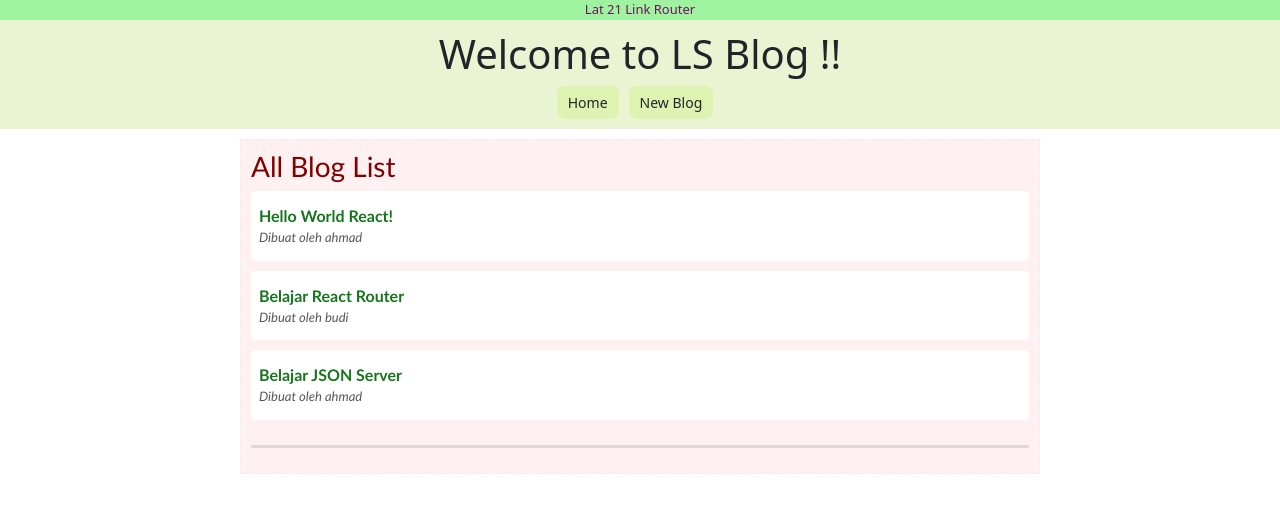
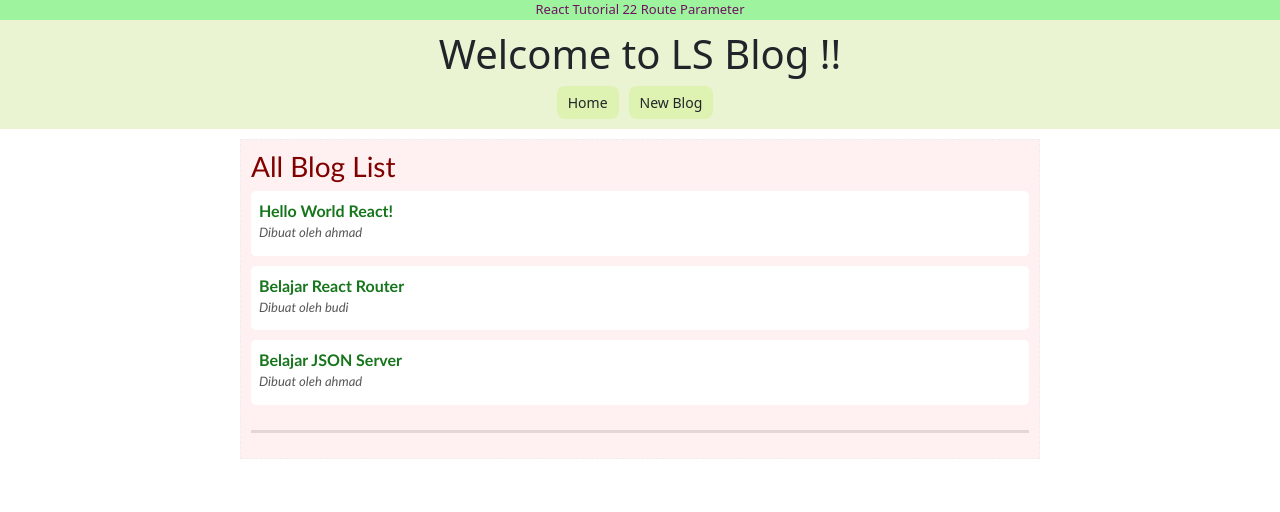
Before and after one commit to incyberz/belajar-react-js, a React (Create React App) app in the folder ls-blog/: page / in a window 1280 px wide. Shown: the top 512 px of the page. Built offline with nearby package versions, Linux system fonts and the light colour scheme; data requests are answered from the project's data file.

Commit message:
React Tutorial 22 Route Parameter

```diff
--- a/ls-blog/src/App.css
+++ b/ls-blog/src/App.css
@@ -78,6 +78,7 @@
   margin-top: 5px;
   font-weight: bold;
   color: rgb(23, 117, 28);
+  text-decoration: none;
 }
 
 .pembuat-blog{
--- a/ls-blog/src/App.jsx
+++ b/ls-blog/src/App.jsx
@@ -2,11 +2,12 @@ import "./App.css";
 import Navbar from "./Navbar";
 import Home from "./Home";
 import Create from "./Create";
+import BlogDetail from "./BlogDetail";
 import "bootstrap/dist/css/bootstrap.css";
 import { BrowserRouter as Router, Route, Switch } from "react-router-dom";
 
 function App() {
-  const judulLat = "Lat 21 Link Router ";
+  const judulLat = "React Tutorial 22 Route Parameter";
 
   return (
     <Router>
@@ -16,7 +17,8 @@ function App() {
         <div className="content">
           <Switch>
             <Route exact path="/" component={Home} />
-            <Route path="/create" component={Create} />
+            <Route exact path="/create" component={Create} />
+            <Route path="/blogs/:id" component={BlogDetail} />
           </Switch>
         </div>
       </div>
--- /dev/null
+++ b/ls-blog/src/BlogDetail.jsx
@@ -0,0 +1,13 @@
+import { useParams } from "react-router-dom";
+
+const BlogDetail = () => {
+  const { id } = useParams();
+  return (
+    <div className="BlogDetail">
+      <h3>Blog Detail - {id}</h3>
+      <p>blog-contents...</p>
+    </div>
+  );
+};
+
+export default BlogDetail;
--- a/ls-blog/src/BlogList.jsx
+++ b/ls-blog/src/BlogList.jsx
@@ -1,10 +1,13 @@
+import { Link } from "react-router-dom";
 const BlogList = ({ blogs, title }) => {
   return (
     <div className="blog-list">
       <h3>{title}</h3>
       {blogs.map((blog) => (
-        <div className="blog-item">
-          <div className="judul-blog">{blog.judul}</div>
+        <div className="blog-item" id={blog.id}>
+          <Link to={`/blogs/${blog.id}`} className="judul-blog">
+            <div>{blog.judul}</div>
+          </Link>
           <div className="pembuat-blog">Dibuat oleh {blog.author}</div>
         </div>
       ))}
```
Also changed, not shown: 1 other file (tests, documents, lock files or other folders).
